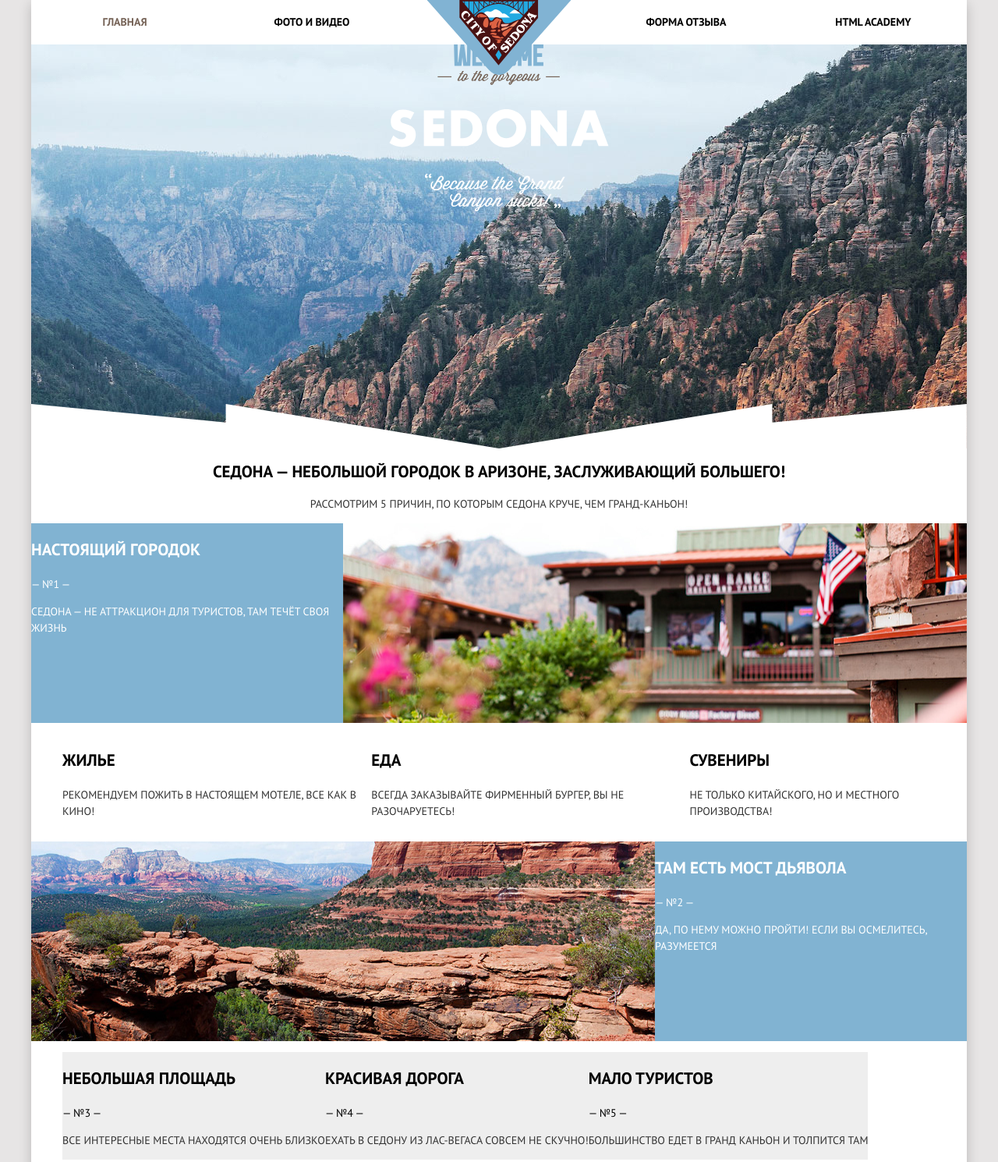
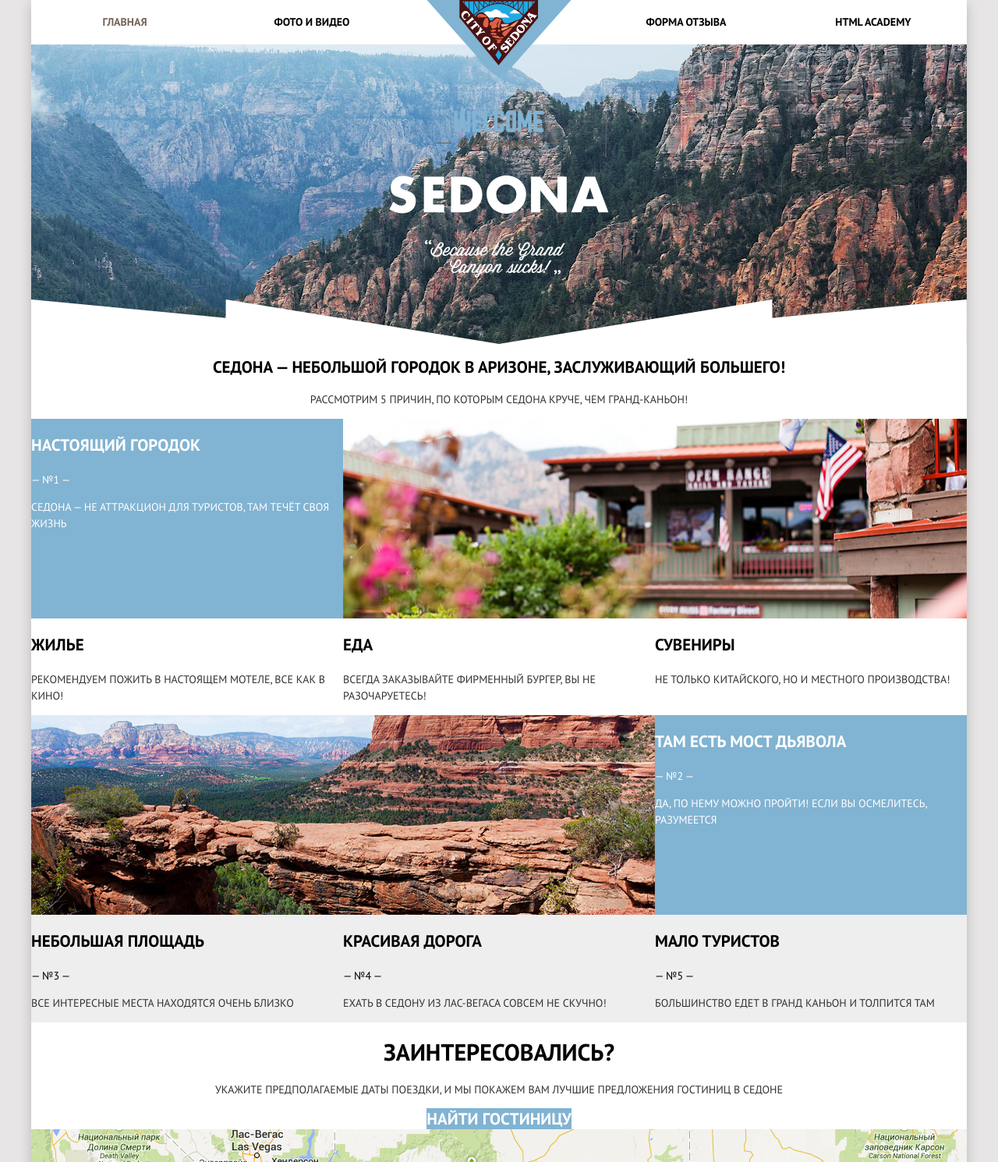
Before and after one commit to htmlacademy-adaptive/2056169-sedona-26, a website: page source/index.html in a window 1280 px wide. Shown: the top 1490 px of the page at 78% size. Drawn offline with nearby package versions, Linux system fonts and the light colour scheme; files that its build step writes are made by us from their sources.

Commit message:
исправляет сетки в index.html

```diff
--- a/source/index.html
+++ b/source/index.html
@@ -74,7 +74,7 @@
           </li>
         </ul>
 
-        <div class="advantages__block">
+        <div class="advantages__block advantages__block--reverse">
           <img class="advantages__block-img" src="/img/content/photo-bridge.png" alt="Мост дьявола.">
           <div class="advantages__block-content">
             <h3 class="advantages__block-title">Там есть мост дьявола</h3>
--- a/source/less/blocks/advantages.less
+++ b/source/less/blocks/advantages.less
@@ -6,7 +6,15 @@
   text-transform: uppercase;
 
   @media (min-width: @tablet-width) {
-    flex-direction: row;
+    display: grid;
+    grid-template-columns: 1fr 2fr;
+  }
+
+  &--reverse {
+    @media (min-width: @tablet-width) {
+      display: grid;
+      grid-template-columns: 2fr 1fr;
+    }
   }
 }
 
@@ -20,9 +28,12 @@
   display: flex;
   flex-direction: column;
   list-style: none;
+  margin: 0;
+  padding: 0;
 
   @media (min-width: @tablet-width) {
-    flex-direction: row;
+    display: grid;
+    grid-template-columns: 1fr 1fr 1fr;
   }
 }
 
--- a/source/less/blocks/button.less
+++ b/source/less/blocks/button.less
@@ -8,4 +8,5 @@
   line-height: 26px;
   background-color: @color-seagull;
   text-decoration: none;
+  font-family: inherit;
 }
--- a/source/less/blocks/form.less
+++ b/source/less/blocks/form.less
@@ -36,6 +36,7 @@
   font-size: 18px;
   line-height: 26px;
   background-color: @color-white-smoke;
+  font-family: inherit;
 }
 
 .form__submit-block {
@@ -59,6 +60,10 @@
   justify-content: center;
   border: none;
   margin-bottom: 40px;
+}
+
+.form__field--textarea {
+  resize: none;
 }
 
 .form__list--form-radio {
--- a/source/less/blocks/intro.less
+++ b/source/less/blocks/intro.less
@@ -1,6 +1,5 @@
 .intro {
   background-image: url("../img/svg/intro-triangle.svg"), url("../img/background/back-desktop.jpg");
-  height: 518px;
   background-position: bottom;
   background-color: @color-gainsboro;
   background-repeat: no-repeat;
@@ -14,4 +13,5 @@
 .intro__logo {
   display: flex;
   margin: 0 auto;
+  padding: 85px 90px;
 }
```
